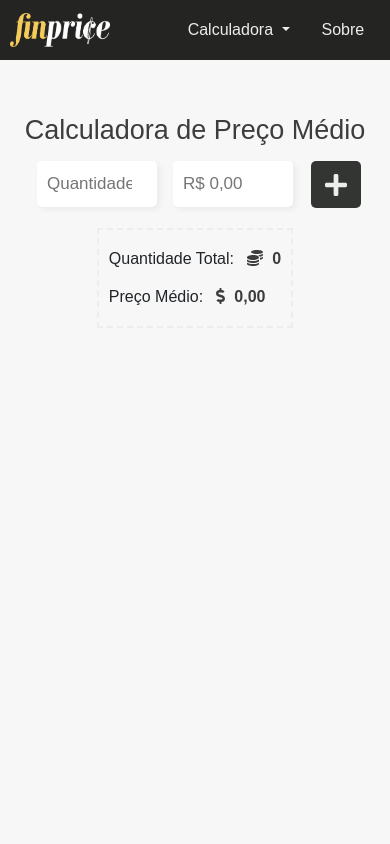
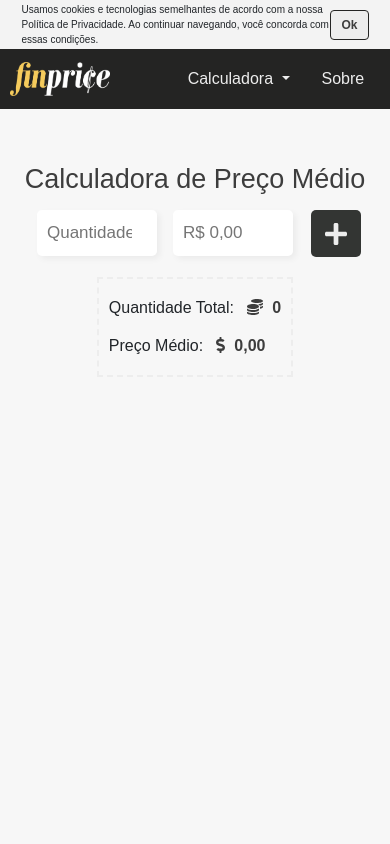
Before and after one commit to hewmoreira/finprice, a Vue app: page / in a window 390 px wide. Shown: the top 844 px of the page. Built offline with nearby package versions, Linux system fonts and the light colour scheme.

Commit message:
component cookie done

```diff
--- a/src/App.vue
+++ b/src/App.vue
@@ -1,5 +1,6 @@
 <template>
   <div id="app">
+    <CookiesMessage />
     <Header />
     <router-view />
     <Footer />
@@ -9,13 +10,15 @@
 <script>
 import "./styles/global.css";
 import Header from "./components/header.vue";
-import Footer from './components/footer.vue'
+import Footer from './components/footer.vue';
+import CookiesMessage from './components/cookies.vue';
 
 export default {
   name: 'App',
   components: {
     Header,
-    Footer
+    Footer,
+    CookiesMessage
   }
 }
 </script>
--- /dev/null
+++ b/src/components/cookies.vue
@@ -0,0 +1,112 @@
+<template>
+  <div id="cookie" v-if="isOpen">
+    <div class="cookieMessage">
+      {{ cookieMessage }}
+    </div>
+    <button class="btn btn-primary" @click="acceptGDPR">
+      {{ cookieButtonTextAgree }}
+    </button>
+  </div>
+</template>
+
+<script>
+export default {
+  props: {
+    cookieButtonTextAgree: {
+      type: String,
+      default: "Ok",
+    },
+    cookieButtonTextDeny: {
+      type: String,
+      default: "Recusar",
+    },
+    cookieMessage: {
+      type: String,
+      default:
+        "Usamos cookies e tecnologias semelhantes de acordo com a nossa Política de Privacidade. Ao continuar navegando, você concorda com essas condições.",
+    },
+    cookiePosition: {
+      type: String,
+      default: "bottom",
+    },
+    cookieButtonClass: {
+      type: String,
+      default: "cookie-message__button",
+    },
+  },
+  data() {
+    return {
+      isOpen: false,
+    };
+  },
+  computed: {
+    containerPosition() {
+      return `cookie-message__${this.cookiePosition}`;
+    },
+  },
+  created() {
+    if (!this.getAcceptStatus() === true) {
+      this.isOpen = true;
+    }
+  },
+  methods: {
+    setAccept() {
+      localStorage.setItem("gdpr:cookie", true);
+    },
+    setDeny() {
+      localStorage.setItem("gdpr:cookie", false);
+    },
+    getAcceptStatus() {
+      return localStorage.getItem("gdpr:cookie");
+    },
+    acceptGDPR() {
+      this.setAccept();
+      this.isOpen = false;
+      this.$emit("aceptar");
+    },
+    denyGDPR() {
+      this.setDeny();
+      this.isOpen = false;
+      this.$emit("rechazar");
+    },
+  },
+};
+</script>
+
+<style scoped>
+#cookie {
+  display: flex;
+  align-items: center;
+  justify-content: space-between;
+  width: 100vh;
+  height: 32px;
+  font-size: 12px;
+  margin-left: 25%;
+  margin-right: 25%;
+}
+
+.btn {
+  font-size: 12px;
+  font-weight: bold;
+  padding: 5px 10px 5px 10px;
+  background-color: var(--color-white1);
+  color: var(--color-black2);
+  border-color: var(--color-black1);
+}
+
+.btn:hover {
+  transition: 0.5s;
+  background-color: var(--color-yellow1);
+}
+
+@media (max-width: 800px) {
+    #cookie {
+  width: auto;
+  height: auto;
+  padding: 2px;
+  margin-left: 5%;
+  margin-right: 5%;
+  font-size: 10px;
+}
+}
+</style>
```
Also changed, not shown: src/components/cookie/cookie.js (deleted, +0 -35 lines), src/components/cookie/cookie.vue (deleted, +0 -38 lines).
